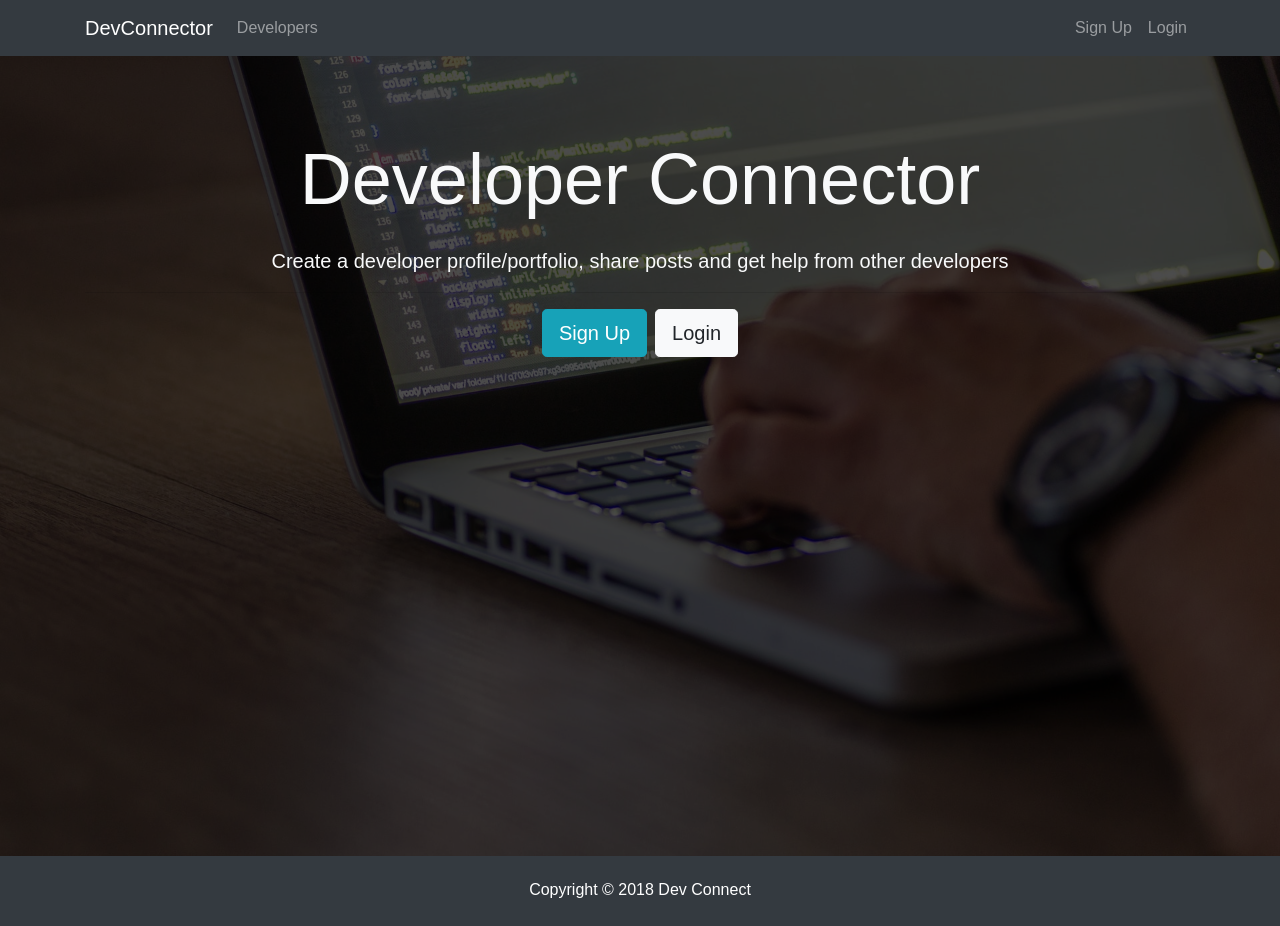
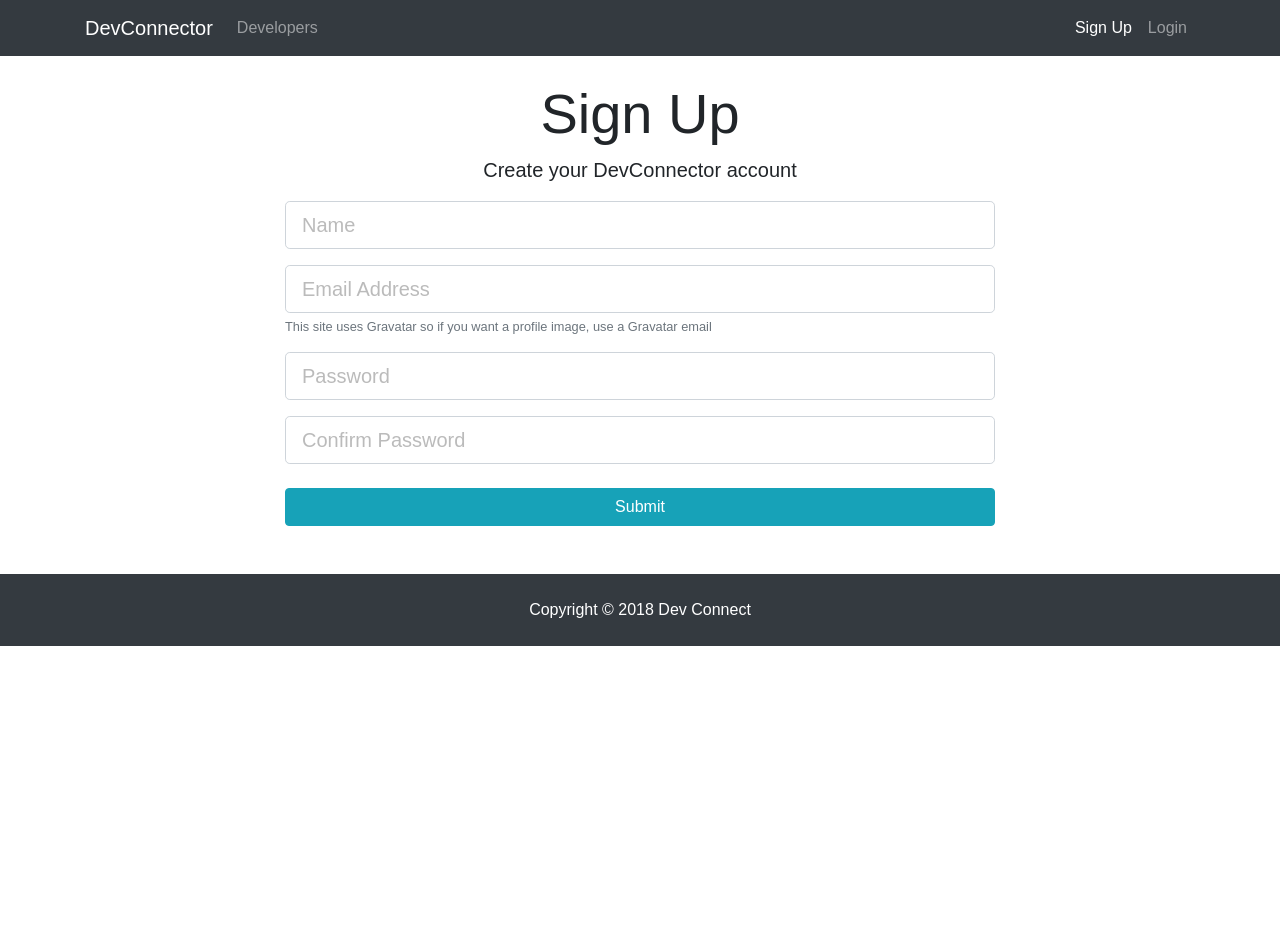
Before and after one commit to Puritanic/DevConnect, a React (Create React App) app in the folder client/: page /register in a window 1280 px wide. After the commit the page ends 800 px from the top, so only its background shows below. Built offline with nearby package versions, Linux system fonts and the light colour scheme.

Commit message:
Connect frontend to backend

```diff
--- a/client/src/App.js
+++ b/client/src/App.js
@@ -1,18 +1,27 @@
 import React, { Component } from 'react';
+import { BrowserRouter as Router, Route } from 'react-router-dom';
 import './App.css';
 
 import Navbar from './components/layout/Navbar';
 import Footer from './components/layout/Footer';
 import Landing from './components/layout/Landing';
+import Login from './components/auth/Login';
+import Register from './components/auth/Register';
 
 class App extends Component {
 	render() {
 		return (
-			<div className="App">
-				<Navbar />
-				<Landing />
-				<Footer />
-			</div>
+			<Router>
+				<div className="App">
+					<Navbar />
+					<Route exact path="/" component={Landing} />
+					<div className="container">
+						<Route path="/register" component={Register} />
+						<Route path="/login" component={Login} />
+					</div>
+					<Footer />
+				</div>
+			</Router>
 		);
 	}
 }
--- /dev/null
+++ b/client/src/components/auth/Login.js
@@ -0,0 +1,71 @@
+import React, { Component } from 'react';
+import PropTypes from 'prop-types';
+
+export class Login extends Component {
+	static propTypes = {};
+
+	constructor(props) {
+		super(props);
+
+		this.state = {
+			email: '',
+			password: '',
+			errors: {},
+		};
+	}
+
+	onInputChange = e => {
+		const { name, value } = e.target;
+		this.setState({ [name]: value });
+	};
+
+	onSubmit = e => {
+		e.preventDefault();
+		const { email, password } = this.state;
+		const user = {
+			email,
+			password,
+		};
+		console.log(user);
+	};
+
+	render() {
+		return (
+			<div className="login">
+				<div className="container">
+					<div className="row">
+						<div className="col-md-8 m-auto">
+							<h1 className="display-4 text-center">Log In</h1>
+							<p className="lead text-center">Sign in to your DevConnector account</p>
+							<form onSubmit={this.onSubmit} action="dashboard.html">
+								<div className="form-group">
+									<input
+										type="email"
+										className="form-control form-control-lg"
+										placeholder="Email Address"
+										name="email"
+										value={this.state.email}
+										onChange={this.onInputChange}
+									/>
+								</div>
+								<div className="form-group">
+									<input
+										type="password"
+										className="form-control form-control-lg"
+										placeholder="Password"
+										name="password"
+										value={this.state.password}
+										onChange={this.onInputChange}
+									/>
+								</div>
+								<input type="submit" className="btn btn-info btn-block mt-4" />
+							</form>
+						</div>
+					</div>
+				</div>
+			</div>
+		);
+	}
+}
+
+export default Login;
--- /dev/null
+++ b/client/src/components/auth/Register.js
@@ -0,0 +1,105 @@
+import React, { Component } from 'react';
+import PropTypes from 'prop-types';
+import axios from 'axios';
+
+export class Register extends Component {
+	static propTypes = {};
+
+	constructor(props) {
+		super(props);
+
+		this.state = {
+			name: '',
+			email: '',
+			password: '',
+			password2: '',
+			errors: {},
+		};
+	}
+
+	onInputChange = e => {
+		const { name, value } = e.target;
+		this.setState({ [name]: value });
+	};
+
+	onSubmit = e => {
+		e.preventDefault();
+		const { name, email, password, password2 } = this.state;
+		const newUser = {
+			name,
+			email,
+			password,
+			password2,
+		};
+		console.log(newUser);
+
+		axios
+			.post('/api/users/register', newUser)
+			.then(res => console.log(res.data))
+			.catch(err => console.log(err.response.data));
+	};
+
+	render() {
+		return (
+			<div className="register">
+				<div className="container">
+					<div className="row">
+						<div className="col-md-8 m-auto">
+							<h1 className="display-4 text-center">Sign Up</h1>
+							<p className="lead text-center">Create your DevConnector account</p>
+							<form onSubmit={this.onSubmit} action="create-profile.html">
+								<div className="form-group">
+									<input
+										type="text"
+										className="form-control form-control-lg"
+										placeholder="Name"
+										name="name"
+										value={this.state.name}
+										onChange={this.onInputChange}
+									/>
+								</div>
+								<div className="form-group">
+									<input
+										type="email"
+										className="form-control form-control-lg"
+										placeholder="Email Address"
+										name="email"
+										value={this.state.email}
+										onChange={this.onInputChange}
+									/>
+									<small className="form-text text-muted">
+										This site uses Gravatar so if you want a profile image, use
+										a Gravatar email
+									</small>
+								</div>
+								<div className="form-group">
+									<input
+										type="password"
+										className="form-control form-control-lg"
+										placeholder="Password"
+										name="password"
+										value={this.state.password}
+										onChange={this.onInputChange}
+									/>
+								</div>
+								<div className="form-group">
+									<input
+										type="password"
+										className="form-control form-control-lg"
+										placeholder="Confirm Password"
+										name="password2"
+										value={this.state.password2}
+										onChange={this.onInputChange}
+									/>
+								</div>
+								<input type="submit" className="btn btn-info btn-block mt-4" />
+							</form>
+						</div>
+					</div>
+				</div>
+			</div>
+		);
+	}
+}
+
+export default Register;
--- a/client/src/components/layout/Landing.js
+++ b/client/src/components/layout/Landing.js
@@ -1,5 +1,6 @@
 import React, { Component } from 'react';
 import PropTypes from 'prop-types';
+import { Link } from 'react-router-dom';
 
 export class Landing extends Component {
 	static propTypes = {};
@@ -17,12 +18,12 @@
 									from other developers
 								</p>
 								<hr />
-								<a href="register.html" className="btn btn-lg btn-info mr-2">
+								<Link to="/register" className="btn btn-lg btn-info mr-2">
 									Sign Up
-								</a>
-								<a href="login.html" className="btn btn-lg btn-light">
+								</Link>
+								<Link to="/login" className="btn btn-lg btn-light">
 									Login
-								</a>
+								</Link>
 							</div>
 						</div>
 					</div>
--- a/client/src/components/layout/Navbar.js
+++ b/client/src/components/layout/Navbar.js
@@ -1,13 +1,14 @@
 import React, { Component } from 'react';
+import { NavLink } from 'react-router-dom';
 
 class Navbar extends Component {
 	render() {
 		return (
 			<nav className="navbar navbar-expand-sm navbar-dark bg-dark mb-4">
 				<div className="container">
-					<a className="navbar-brand" href="landing.html">
+					<NavLink to="/" className="navbar-brand">
 						DevConnector
-					</a>
+					</NavLink>
 					<button
 						className="navbar-toggler"
 						type="button"
@@ -20,23 +21,22 @@
 					<div className="collapse navbar-collapse" id="mobile-nav">
 						<ul className="navbar-nav mr-auto">
 							<li className="nav-item">
-								<a className="nav-link" href="profiles.html">
-									{' '}
+								<NavLink to="/profiles" className="nav-link">
 									Developers
-								</a>
+								</NavLink>
 							</li>
 						</ul>
 
 						<ul className="navbar-nav ml-auto">
 							<li className="nav-item">
-								<a className="nav-link" href="register.html">
+								<NavLink to="/register" className="nav-link">
 									Sign Up
-								</a>
+								</NavLink>
 							</li>
 							<li className="nav-item">
-								<a className="nav-link" href="login.html">
+								<NavLink to="/login" className="nav-link">
 									Login
-								</a>
+								</NavLink>
 							</li>
 						</ul>
 					</div>
```
Also changed, not shown: client/package.json (+7 -1 lines).
